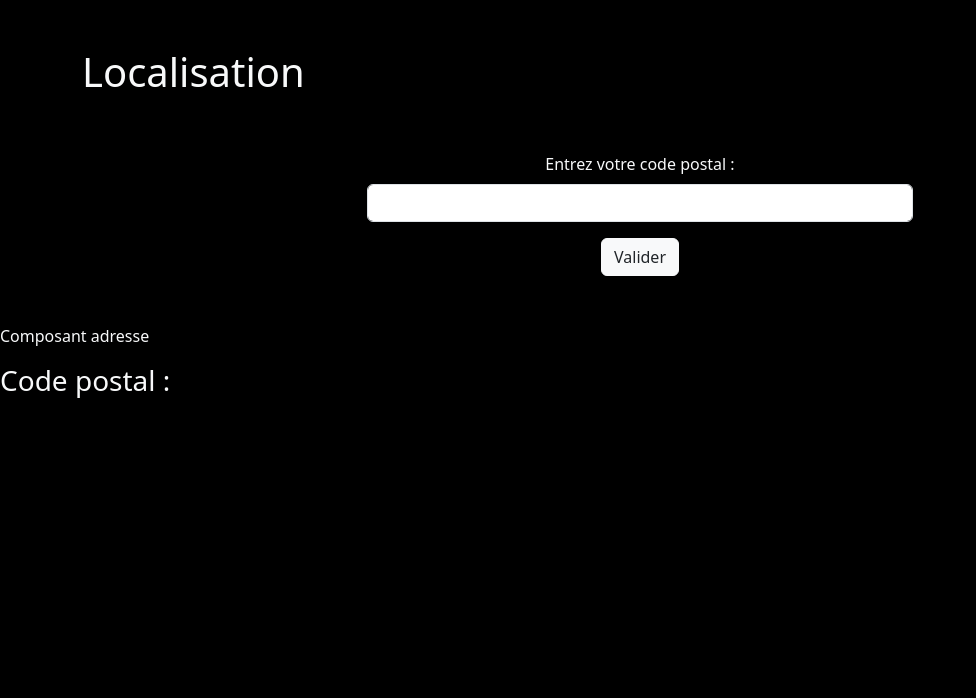
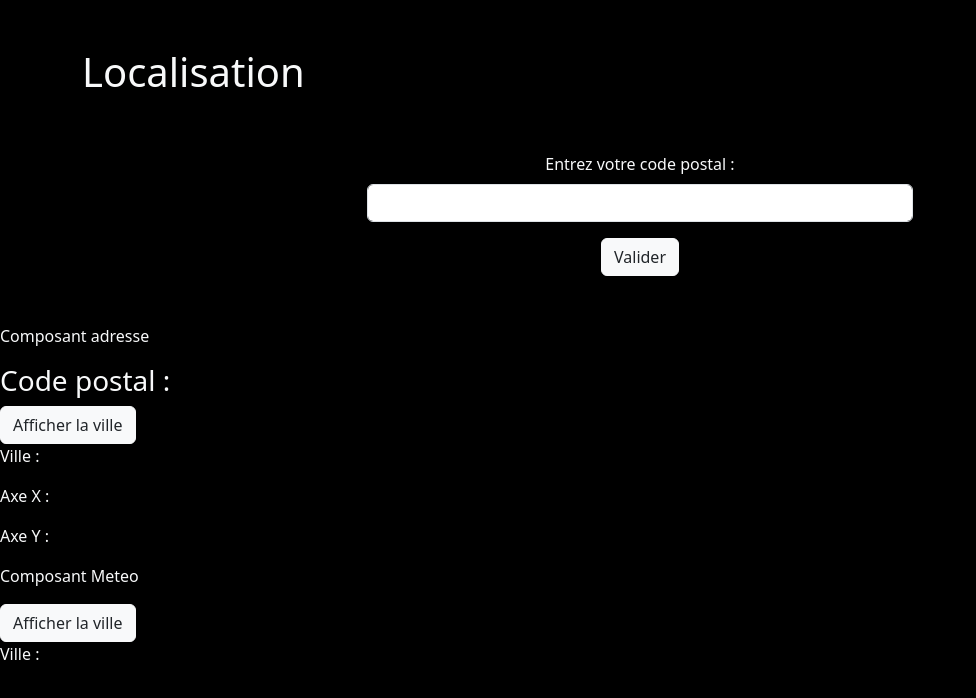
Before and after one commit to Aliiel/Localisation, an Angular app: page / in a window 1280 px wide. Shown: the top 698 px of the page, without its empty margins (0-976 px from the left). Built offline with nearby package versions, Linux system fonts and the light colour scheme.

Commit message:
composant meteo et service ville ok - voir code postal ronds

```diff
--- a/src/app/adresse/adresse.component.html
+++ b/src/app/adresse/adresse.component.html
@@ -1,3 +1,10 @@
 <p class="text-light">Composant adresse </p>
 
 <h3 class="text-light">Code postal : {{codePostal}}</h3>
+
+<button type="submit" class="btn btn-light text-dark" (click)="afficherVille()">Afficher la ville</button>
+
+<p class="text-light">Ville : {{ville}}</p>
+
+<p class="text-light">Axe X : {{axeX}}</p>
+<p class="text-light">Axe Y : {{axeY}}</p>
--- a/src/app/adresse/adresse.component.ts
+++ b/src/app/adresse/adresse.component.ts
@@ -1,25 +1,53 @@
 import { Component } from '@angular/core';
 import { CodePostalService } from '../code-postal.service';
+import { HttpClient } from '@angular/common/http';
+import { Injectable } from '@angular/core';
+import { VilleService } from '../ville.service';
 
 @Component({
   selector: 'app-adresse',
   standalone: true,
-  imports: [],
   templateUrl: './adresse.component.html',
   styleUrl: './adresse.component.css'
 })
 export class AdresseComponent {
 
   public codePostal:string|any = '';
+  private configUrl = "https://api-adresse.data.gouv.fr/search/?q=";
+  public ville:string|any = '';
+  public axeY:string|any = '';
+  public axeX:string|any = '';
 
 
-  constructor (private codePostalService: CodePostalService) {
+  constructor (
+    private codePostalService: CodePostalService,
+    private http: HttpClient,
+    private villeService: VilleService) { }
 
-    this.codePostal = this.codePostalService.getCodePostal();
+  ngOnInit(): void {
 
-    console.log(this.codePostal)
+    this.codePostalService.codePostalSubject.subscribe((codePostal: string) => {
+
+      this.codePostal = codePostal;
+      console.log(this.codePostal);
+    });
   }
 
+  afficherVille () {
 
+    console.log(this.codePostal);
 
+    return this.http.get(this.configUrl + this.codePostal)
+    .subscribe((data:any) => {
+
+      data = data.features[0];
+      this.ville = data.properties.name;
+      this.axeX = data.geometry.coordinates[0];
+      this.axeY = data.geometry.coordinates[1];
+
+      this.villeService.setVille(this.ville);
+
+      console.log(data);
+    })
+  }
 }
--- a/src/app/app.component.html
+++ b/src/app/app.component.html
@@ -1,7 +1,8 @@
 <router-outlet>
 <div class="container mt-5">
-  <h1 class="text-light">Localisation</h1>
+  <h1 class="text-light mx-auto">Localisation</h1>
 </div>
 <app-formulaire></app-formulaire>
 <app-adresse></app-adresse>
+<app-meteo></app-meteo>
 </router-outlet>
--- a/src/app/app.component.ts
+++ b/src/app/app.component.ts
@@ -2,11 +2,13 @@ import { Component } from '@angular/core';
 import { RouterOutlet } from '@angular/router';
 import { FormulaireComponent } from './formulaire/formulaire.component';
 import { AdresseComponent } from './adresse/adresse.component';
+import { HttpClientModule } from '@angular/common/http';
+import { MeteoComponent } from './meteo/meteo.component';
 
 @Component({
   selector: 'app-root',
   standalone: true,
-  imports: [RouterOutlet, FormulaireComponent, AdresseComponent],
+  imports: [RouterOutlet, FormulaireComponent, AdresseComponent, HttpClientModule, MeteoComponent],
   templateUrl: './app.component.html',
   styleUrl: './app.component.css'
 })
--- a/src/app/code-postal.service.ts
+++ b/src/app/code-postal.service.ts
@@ -1,4 +1,5 @@
 import { Injectable } from '@angular/core';
+import { Subject } from 'rxjs';
 
 @Injectable({
   providedIn: 'root'
@@ -6,6 +7,7 @@ import { Injectable } from '@angular/core';
 export class CodePostalService {
 
   public codePostal:string|any = '';
+  public codePostalSubject: Subject<string> = new Subject<string>();
 
   constructor() { }
 
@@ -16,6 +18,7 @@ export class CodePostalService {
 
   setCodePostal(codePostal: string): void {
     this.codePostal = codePostal;
+    this.codePostalSubject.next(codePostal);
   }
 
 }
--- /dev/null
+++ b/src/app/meteo/meteo.component.html
@@ -0,0 +1,6 @@
+<p class="text-light">Composant Meteo</p>
+
+
+<button type="submit" class="btn btn-light text-dark" (click)="afficherMeteo()">Afficher la ville</button>
+
+<p class="text-light">Ville : {{ville}}</p>
--- /dev/null
+++ b/src/app/meteo/meteo.component.ts
@@ -0,0 +1,37 @@
+import { Component } from '@angular/core';
+import { VilleService } from '../ville.service';
+import { HttpClient } from '@angular/common/http';
+
+@Component({
+  selector: 'app-meteo',
+  standalone: true,
+  imports: [],
+  templateUrl: './meteo.component.html',
+  styleUrl: './meteo.component.css'
+})
+export class MeteoComponent {
+
+  public ville:string|any = '';
+
+  constructor (
+    private villeService: VilleService,
+    private http: HttpClient
+  ) {};
+
+
+  ngOnInit(): void {
+
+    this.villeService.villeSubject.subscribe((ville: string) => {
+
+      this.ville = ville;
+      console.log(this.ville);
+    });
+  }
+
+
+  afficherMeteo () {
+
+    console.log(this.ville);
+  }
+
+}
--- /dev/null
+++ b/src/app/ville.service.ts
@@ -0,0 +1,23 @@
+import { Injectable } from '@angular/core';
+import { Subject } from 'rxjs';
+
+@Injectable({
+  providedIn: 'root'
+})
+export class VilleService {
+
+  public ville:string|any = '';
+  public villeSubject: Subject<string> = new Subject<string>();
+
+  constructor() { }
+
+
+  getVille(): string | undefined {
+    return this.ville;
+  }
+
+  setVille(ville: string): void {
+    this.ville = ville;
+    this.villeSubject.next(ville);
+  }
+}
```
Also changed, not shown: src/app/meteo/meteo.component.css (added), 2 other files (tests, documents, lock files or other folders).
